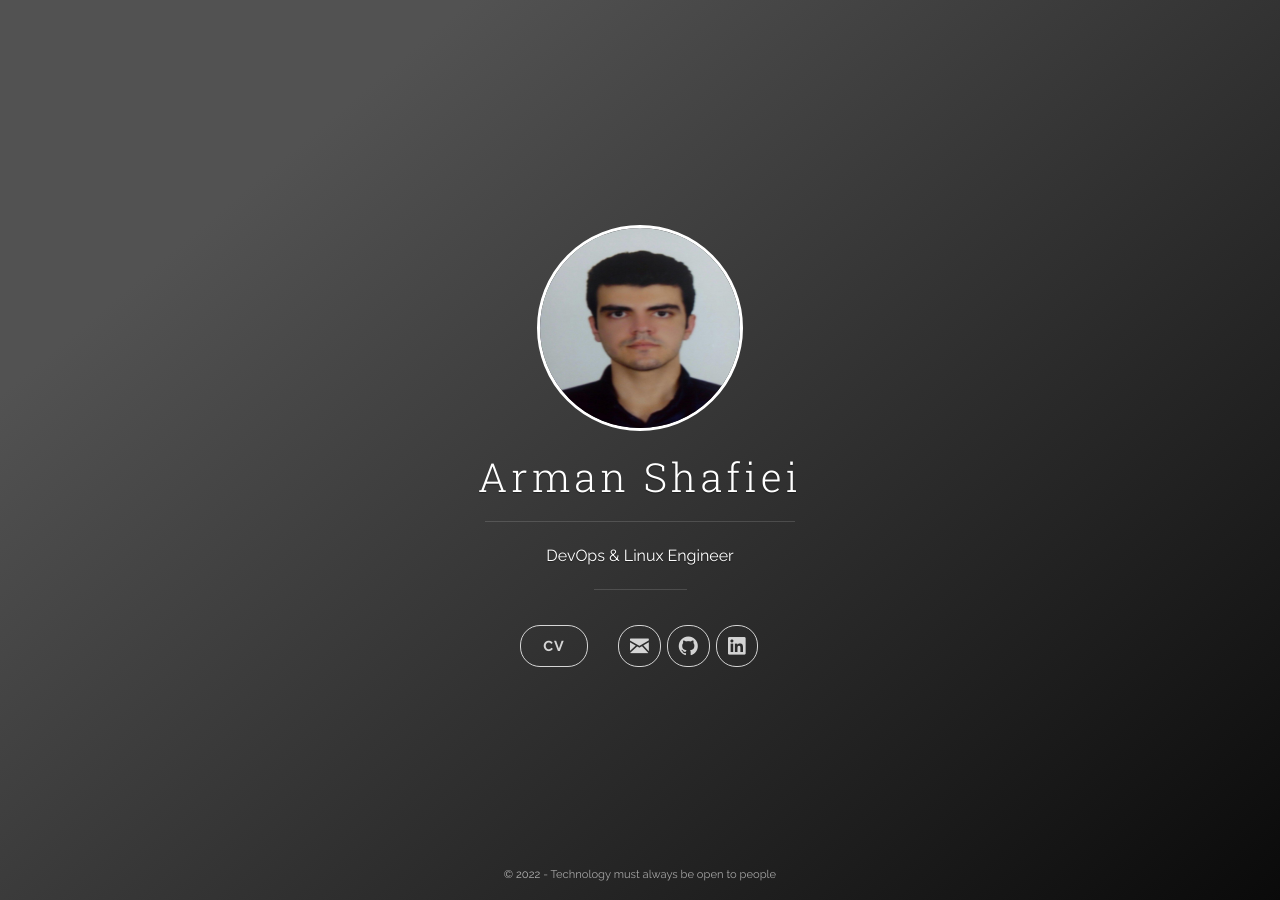
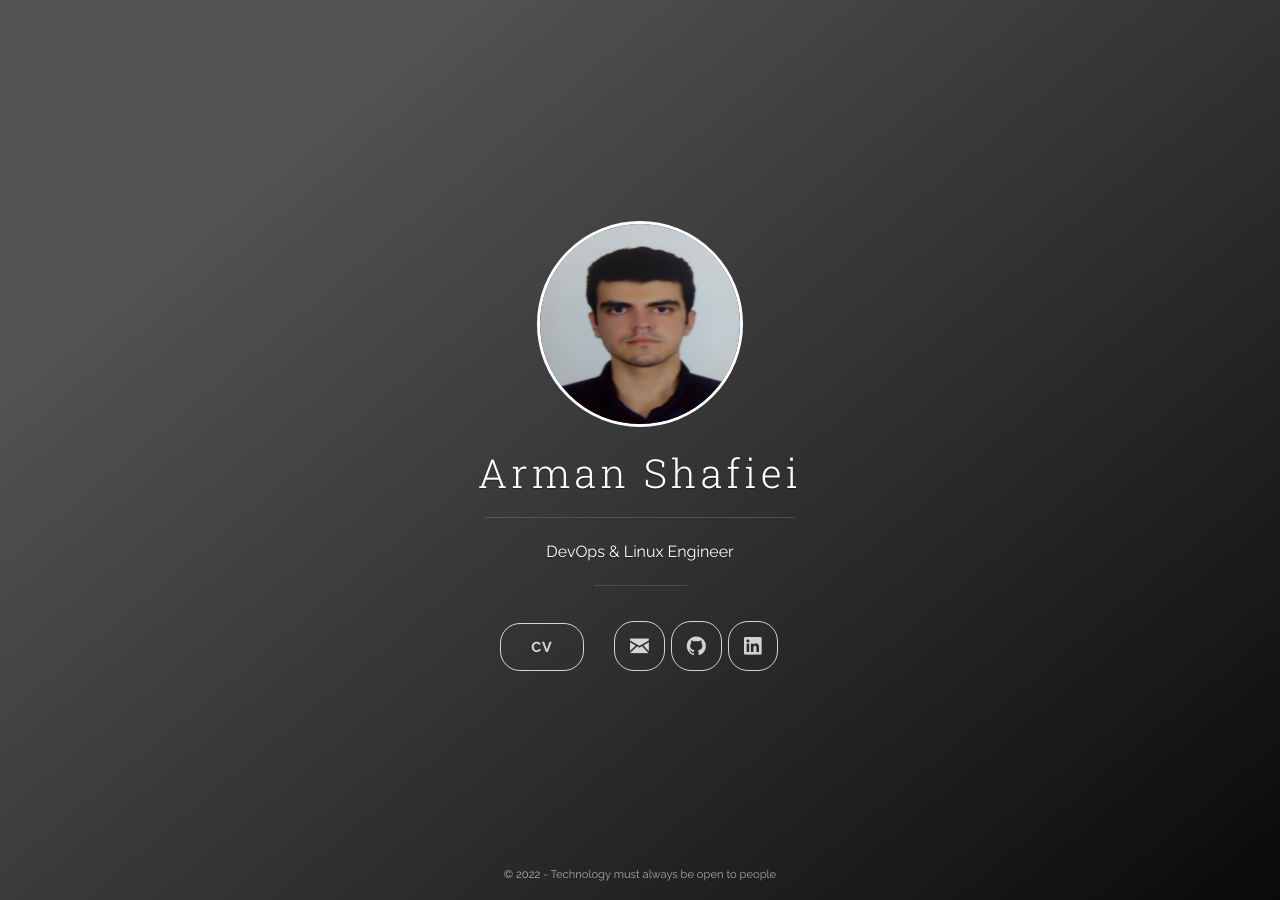
Before and after one commit to arman-shafiei/page, a Jekyll site: the page built from index.html, in a window 1280 px wide. Built offline with Jekyll 4.4.1, drawn with Linux system fonts in a browser that asks for light colours; nearby versions of some CDN libraries.

Commit message:
increased size

```diff
--- a/index_style/css/uno.css
+++ b/index_style/css/uno.css
@@ -1310,7 +1310,7 @@ hr {
 	background: none; }
 
 .btn, .navigation__item a {
-	padding: 12px 22px;
+	padding: 15px 30px;
 	border: 1px solid #e25440;
 	border-radius: 20px;
 	font-size: .9em;
@@ -1394,7 +1394,7 @@ nav {
 .navigation--social {
 	margin-left: 1.5em; }
 	.navigation--social a {
-		padding: 8px 10px 8px 11px; }
+		padding: 12px 14px 12px 15px; }
 		.navigation--social a .label {
 			display: none; }
 		.navigation--social a .icon {
```
